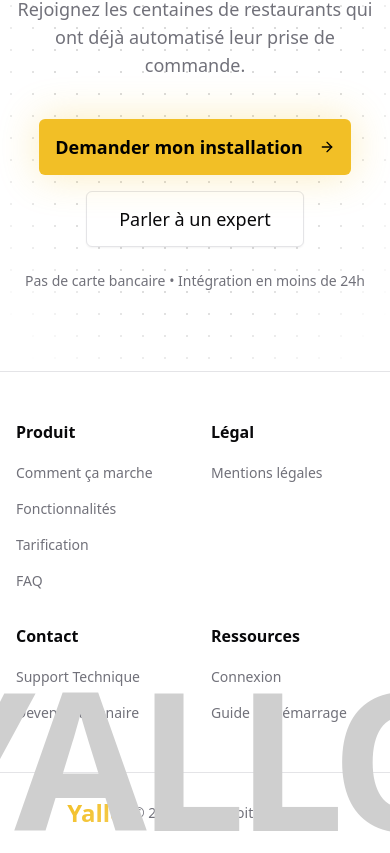
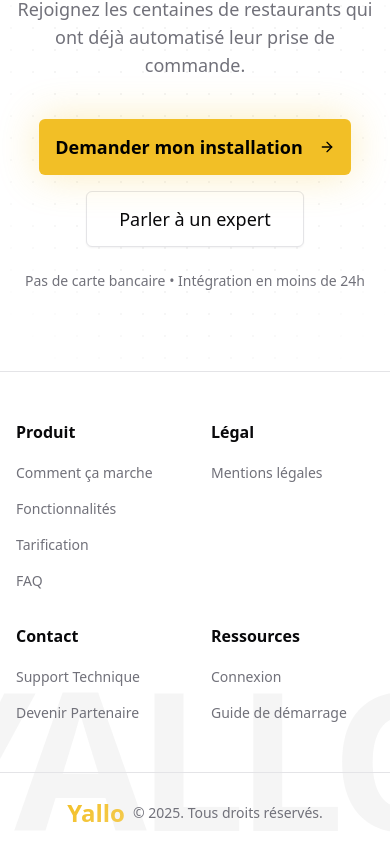
Before and after one commit to LennyCopeaux/yallo.fr, a Next.js app: page / in a window 390 px wide. Shown: the part 9872-10725 px from the top of the page. Built offline with nearby package versions, Linux system fonts and the light colour scheme; no server answers.

Commit message:
Refactor: Adjust opacity and z-index for visual elements
Co-authored-by: lenny.copeaux <lenny.copeaux@lore-finance.com>

```diff
--- a/src/components/auth/login-form.tsx
+++ b/src/components/auth/login-form.tsx
@@ -63,9 +63,9 @@ export function LoginForm() {
         <div className="absolute -top-40 -right-40 w-[600px] h-[600px] rounded-full bg-primary/15 blur-[120px]" />
         <div className="absolute -bottom-40 -left-40 w-[400px] h-[400px] rounded-full bg-primary/5 blur-[100px]" />
 
-        {/* Grid overlay - uses semantic pattern color */}
+        {/* Grid overlay - uses semantic pattern color with opacity */}
         <div
-          className="absolute inset-0"
+          className="absolute inset-0 opacity-30 dark:opacity-50"
           style={{
             backgroundImage: 'linear-gradient(var(--pattern) 1px, transparent 1px), linear-gradient(90deg, var(--pattern) 1px, transparent 1px)',
             backgroundSize: '64px 64px'
--- a/src/components/landing/footer-section.tsx
+++ b/src/components/landing/footer-section.tsx
@@ -16,7 +16,7 @@ export function FooterSection() {
   return (
     <footer className="relative overflow-hidden">
       {/* Links Grid */}
-      <div className="container mx-auto px-4 sm:px-6 lg:px-8 py-12 border-t border-border">
+      <div className="relative z-10 container mx-auto px-4 sm:px-6 lg:px-8 py-12 border-t border-border">
         <div className="grid grid-cols-2 md:grid-cols-4 gap-8">
           <div>
             <h4 className="font-semibold text-foreground mb-4">Produit</h4>
@@ -91,7 +91,7 @@ export function FooterSection() {
       </div>
 
       {/* Bottom bar */}
-      <div className="container mx-auto px-4 sm:px-6 lg:px-8 py-6 border-t border-border">
+      <div className="relative z-10 container mx-auto px-4 sm:px-6 lg:px-8 py-6 border-t border-border">
         <div className="flex flex-col md:flex-row items-center justify-between gap-4">
           <div className="flex items-center gap-2">
             <span className="text-2xl font-black gradient-text">Yallo</span>
@@ -102,9 +102,9 @@ export function FooterSection() {
         </div>
       </div>
 
-      {/* Giant YALLO text */}
-      <div className="absolute bottom-0 left-1/2 -translate-x-1/2 pointer-events-none select-none">
-        <div className="text-[12rem] sm:text-[18rem] md:text-[24rem] font-black text-pattern leading-none tracking-tighter whitespace-nowrap">
+      {/* Giant YALLO text - behind all content */}
+      <div className="absolute bottom-0 left-1/2 -translate-x-1/2 pointer-events-none select-none z-0">
+        <div className="text-[12rem] sm:text-[18rem] md:text-[24rem] font-black text-pattern/20 dark:text-pattern/10 leading-none tracking-tighter whitespace-nowrap">
           YALLO
         </div>
       </div>
--- a/src/components/ui/dot-pattern.tsx
+++ b/src/components/ui/dot-pattern.tsx
@@ -38,7 +38,7 @@ export function DotPattern({
               cx={spacing / 2}
               cy={spacing / 2}
               r={dotSize}
-              className="fill-pattern"
+              className="fill-pattern/30 dark:fill-pattern/50"
             />
           </pattern>
         </defs>
```
